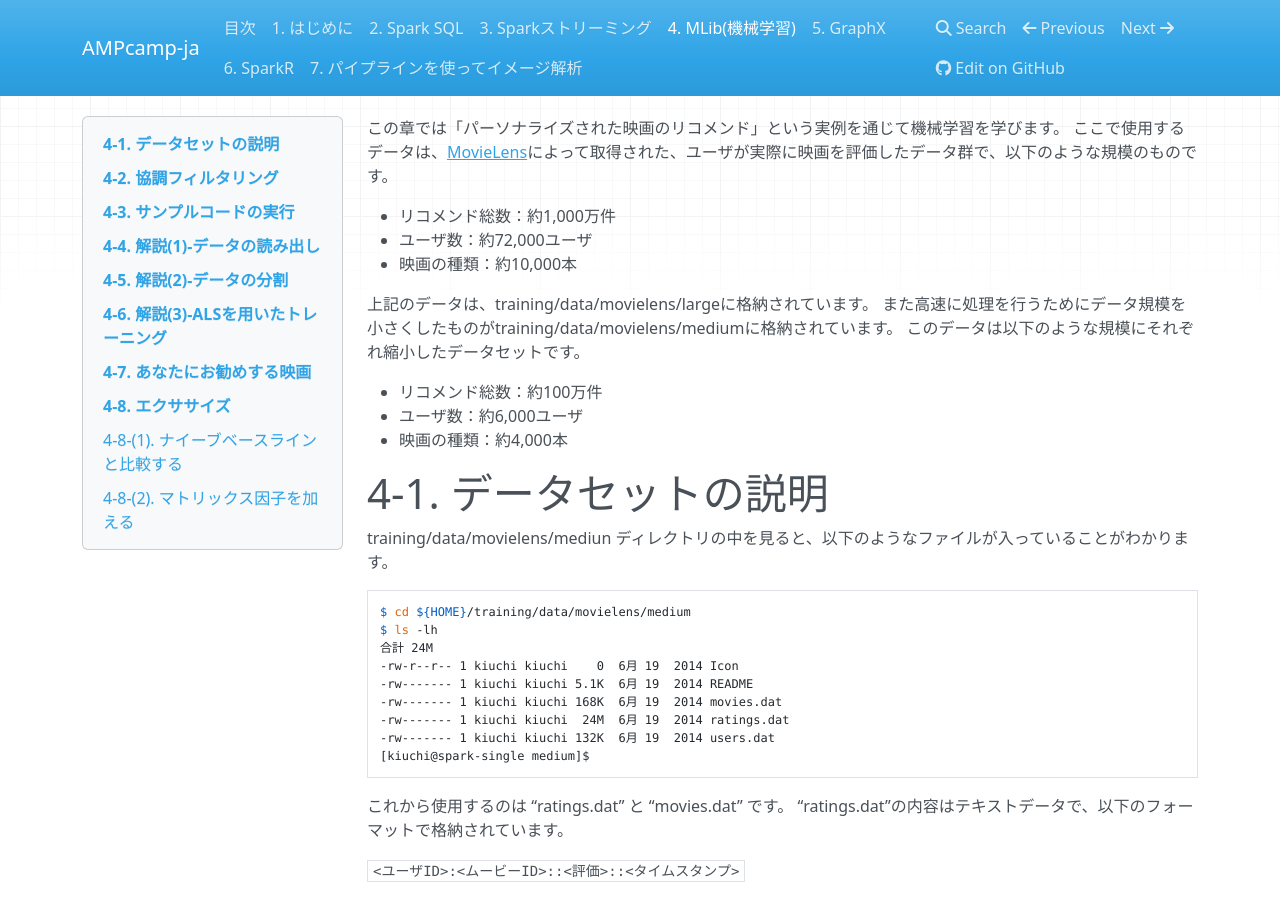
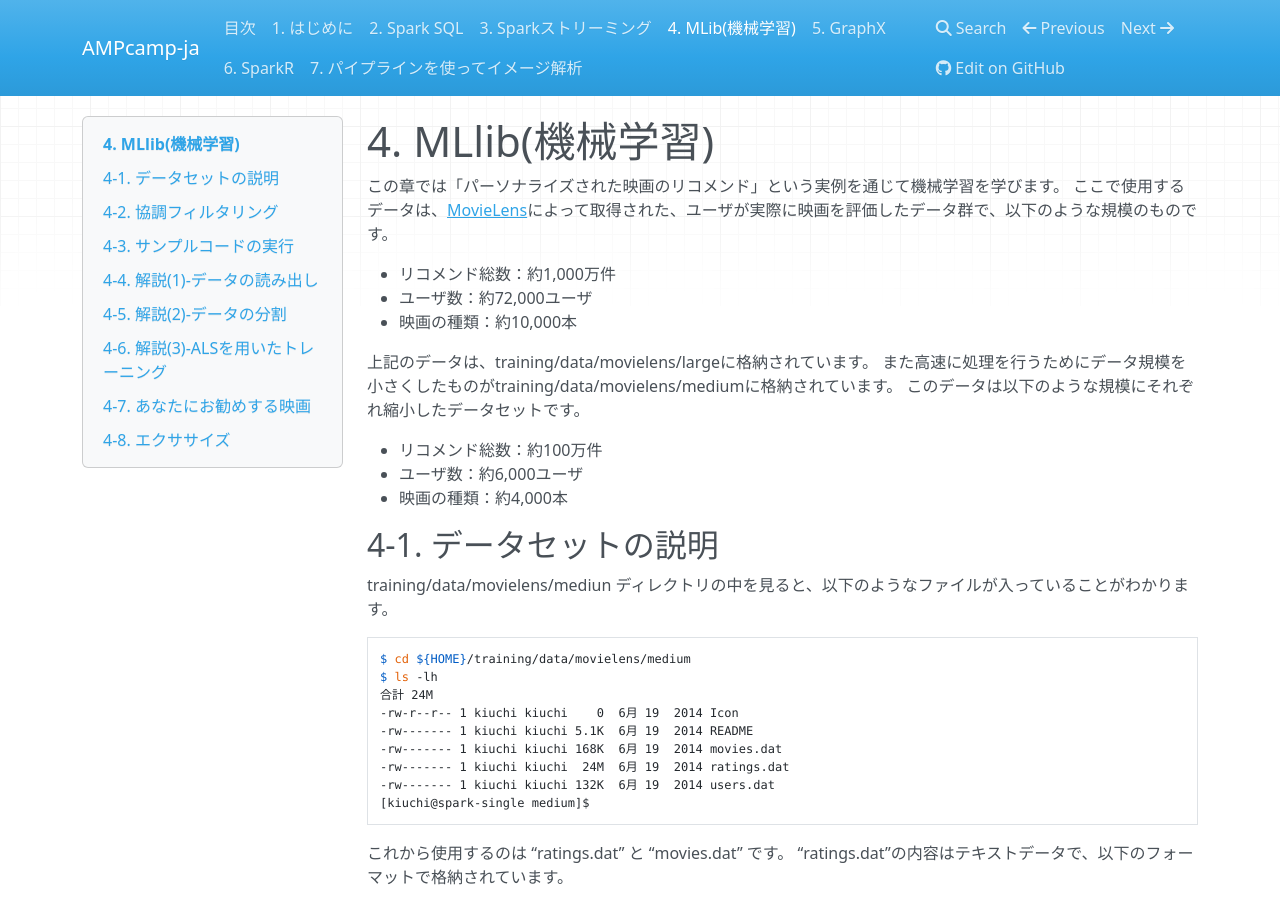
Before and after one commit to m-kiuchi/AMPcamp-ja, an MkDocs documentation site: the page built from docs/mllib.md, in a window 1280 px wide and 900 px high. Built offline with MkDocs 1.6.1, drawn with Linux system fonts in a browser that asks for light colours; nearby versions of some CDN libraries; old or Windows-style settings are respelled for this version of MkDocs.

Commit message:
Update mllib.md

````diff
--- a/docs/mllib.md
+++ b/docs/mllib.md
@@ -1,3 +1,4 @@
+# 4. MLlib(機械学習)
 この章では「パーソナライズされた映画のリコメンド」という実例を通じて機械学習を学びます。
 ここで使用するデータは、[MovieLens](https://movielens.org/)によって取得された、ユーザが実際に映画を評価したデータ群で、以下のような規模のものです。
 
@@ -13,7 +14,7 @@
 - ユーザ数：約6,000ユーザ
 - 映画の種類：約4,000本
 
-# 4-1. データセットの説明
+## 4-1. データセットの説明
 
 training/data/movielens/mediun ディレクトリの中を見ると、以下のようなファイルが入っていることがわかります。
 
@@ -349,7 +350,7 @@ Movies recommended for you:
 $
 ```
 
-# 4-4. 解説(1)-データの読み出し
+## 4-4. 解説(1)-データの読み出し
 それでは個々の処理内容について解説します。
 
 ```
@@ -400,7 +401,7 @@ Ratingクラスは”ユーザID(Int)”、”ムービーID(Int)”、”評価
 
 上記のコードで何個の評価データ、映画データを読み込んだかを表示します。
 
-# 4-5. 解説(2)-データの分割
+## 4-5. 解説(2)-データの分割
 これからMLlibの関数であるALSを使い、RDD[Rating]を入力とするMatrixFactorizationModelをトレーニングします。
 
 ALSはトレーニング用のパラメータとして、Matrix FactorとRegurarization Constantsを持っています。
@@ -445,7 +446,7 @@ Matrix Factorization: 行列因子分解。次元削減手法の一つ。([参
 
 `Training: 602251, validation: 198919, test: 199049.`
 
-# 4-6. 解説(3)-ALSを用いたトレーニング
+## 4-6. 解説(3)-ALSを用いたトレーニング
 ここではALS.trainを用いていくつかのモデルをトレーニングし、評価したのちに最適なモデルを選択します。
 
 ALSのトレーニングパラメータには、rank(潜在因子の数)、lambda(Regularization Constant, 正則化定数)、iterations(繰り返し回数)があります。
@@ -490,7 +491,7 @@ Sparkはモデルをトレーニングするのに1～2分掛かるかもしれ
 
 `The best model was trained with rank 8 and lambda 10.0, and numIter = 10, and its RMSE on test is 0.8808492431998702.`
 
-# 4-7. あなたにお勧めする映画
+## 4-7. あなたにお勧めする映画
 このチュートリアルの最後の部分として、モデルがあなたにどんな映画をお勧めするかを見てみましょう。
 
 すべての予想が出ましたら、お勧めTop50をリストさせてあなたに合っているかを確かめて下さい。
@@ -531,8 +532,8 @@ Movies recommended for you:
 
 結果が違うことがあり得ることとデータセットが古いのでここ10年の映画は出てこないことを理解してください。
 
-# 4-8. エクササイズ
-## 4-8-(1). ナイーブベースラインと比較する
+## 4-8. エクササイズ
+### 4-8-(1). ナイーブベースラインと比較する
 ALSは意味のあるモデルを出力しますか？
 これを確かめるに評価結果を平均的な評価しか出力しないナイーブベースラインモデルと比較します。
 ベースラインのRMSEを計算するのは複雑ではありません。
@@ -553,7 +554,7 @@ val meanRating = training.union(validation).map(_.rating).mean
 しかし間違ったトレーニングパラメータを組み合わせるとナイーブベースラインより悪い結果を出すモデルができます。
 なので正しいパラメータのセットを選ぶことがこのタスクではかなり重要です。
 
-## 4-8-(2). マトリックス因子を加える
+### 4-8-(2). マトリックス因子を加える
 このチュートリアルはトレーニングセットにあなたの評価を付け加えます。お勧めを出すより良い方法はまずMatrix Factorizationモデルをトレーニングして、モデルにあなたの評価を備えます。もしこの方法に興味が湧きましたらMatrixFactorizationModelの実行方法をみて新しいユーザのためにモデルに更新する方法を確認してください。
 
 もしあなたへのお勧めやソースコードが先に見たいならば、答えはmachine-learning/scala/solutionに載っています。
````
Also changed, not shown: other parts of docs/mllib.md (+3 -3 lines).
